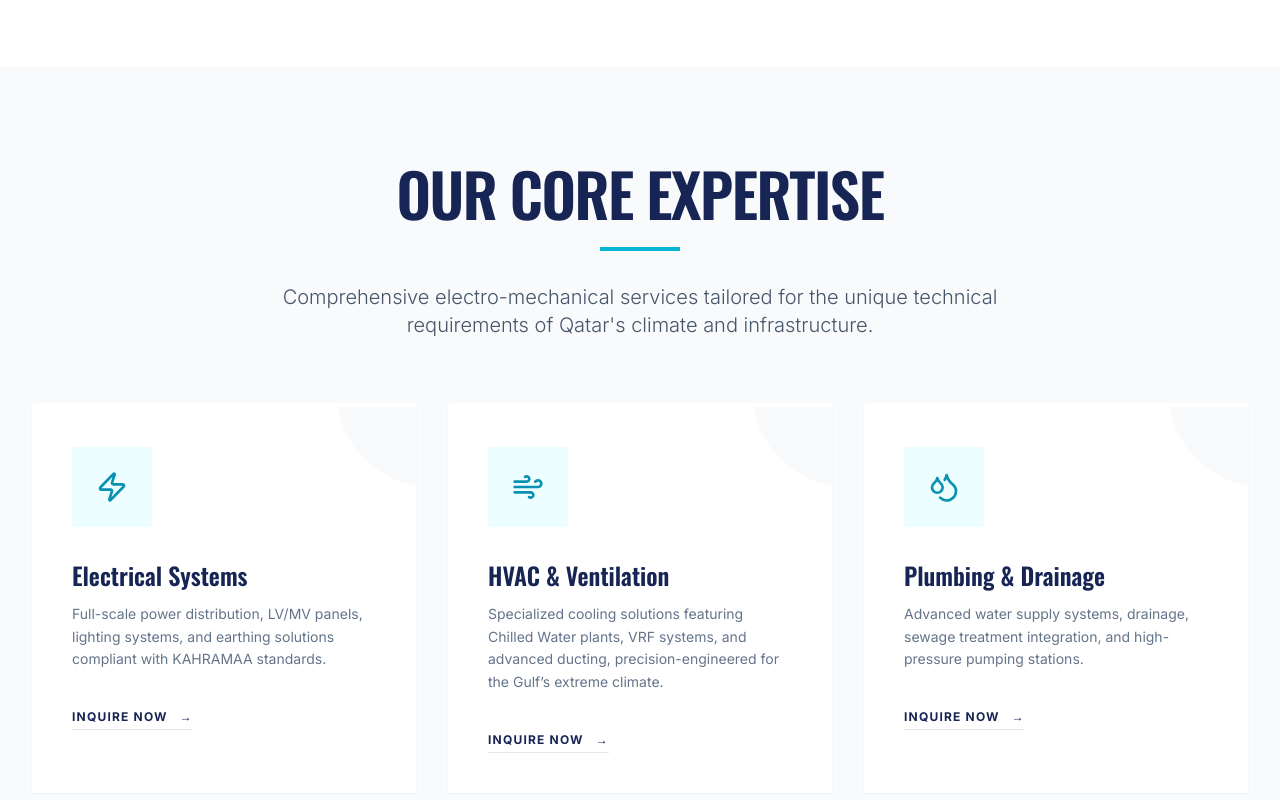
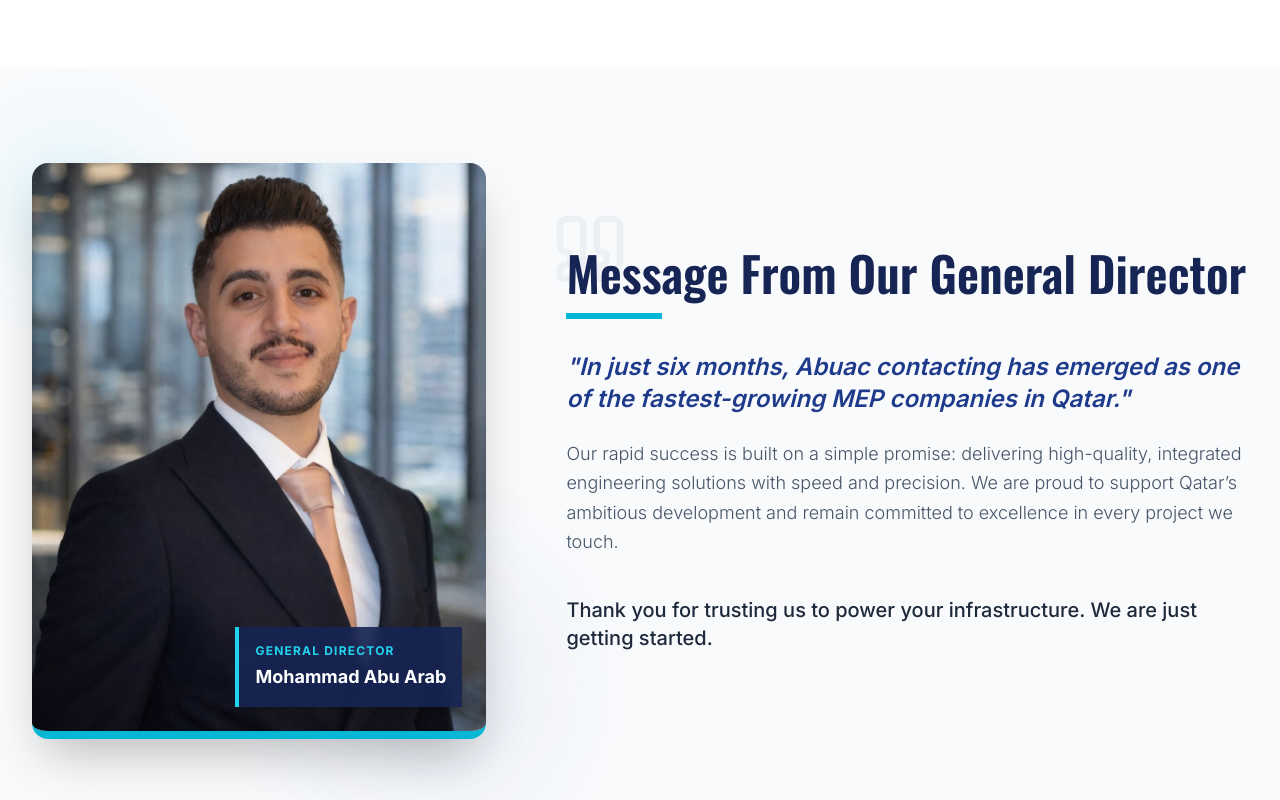
Before and after one commit to diabalsadi/abuarabwllm, a React (Vite) app: page / in a window 1280 px wide. Shown: the part 2080-2880 px from the top of the page. Built offline with nearby package versions, Linux system fonts and the light colour scheme.

Commit message:
feat: Add DirectorMessage component and integrate it into the BaseRoute.

```diff
--- /dev/null
+++ b/components/DirectorMessage.tsx
@@ -0,0 +1,77 @@
+
+import React from 'react';
+import { Quote } from 'lucide-react';
+import { useLanguage } from './LanguageContext';
+
+const DirectorMessage: React.FC = () => {
+    const { t, isRTL } = useLanguage();
+
+    return (
+        <section id="director-message" className="py-16 md:py-24 bg-slate-50 overflow-hidden">
+            <div className="max-w-7xl mx-auto px-4 sm:px-6 lg:px-8">
+                <div className={`flex flex-col lg:flex-row items-center gap-12 lg:gap-20 ${isRTL ? 'lg:flex-row-reverse' : ''}`}>
+
+                    {/* Director Image Block */}
+                    <div className="lg:w-2/5 w-full">
+                        <div className="relative group">
+                            {/* Decorative background elements */}
+                            <div className="absolute -top-6 -left-6 w-32 h-32 bg-cyan-500/10 rounded-full blur-2xl transition-all duration-500 group-hover:bg-cyan-500/20" />
+                            <div className="absolute -bottom-10 -right-10 w-48 h-48 bg-blue-900/10 rounded-full blur-3xl transition-all duration-500 group-hover:bg-blue-900/20" />
+
+                            {/* Image Container */}
+                            <div className="relative z-10 overflow-hidden rounded-2xl shadow-2xl border-b-8 border-cyan-500 transform transition-transform duration-500 group-hover:scale-[1.02]">
+                                <img
+                                    src="/ceo.jpeg"
+                                    alt="Mohammad Abu Arab - General Director"
+                                    className="w-full h-auto object-cover aspect-[4/5]"
+                                />
+
+                                {/* Floating Badge */}
+                                <div className={`absolute bottom-6 ${isRTL ? 'left-6' : 'right-6'} bg-blue-950 text-white p-4 shadow-xl border-s-4 border-cyan-400 backdrop-blur-sm bg-opacity-90`}>
+                                    <p className="text-xs uppercase tracking-widest font-bold text-cyan-400 mb-1">{t('director.role')}</p>
+                                    <p className="text-lg font-bold">{t('director.name')}</p>
+                                </div>
+                            </div>
+                        </div>
+                    </div>
+
+                    {/* Message Content Block */}
+                    <div className="lg:w-3/5 w-full">
+                        <div className="relative">
+                            {/* Large quote icon in background */}
+                            <div className={`absolute -top-10 ${isRTL ? '-right-4' : '-left-4'} text-slate-200 opacity-50`}>
+                                <Quote size={80} />
+                            </div>
+
+                            <div className="relative z-10">
+                                <h2 className="text-3xl md:text-5xl font-black text-blue-950 mb-8 leading-tight">
+                                    {t('director.title')}
+                                    <span className="block h-1.5 w-24 bg-cyan-500 mt-4" />
+                                </h2>
+
+                                <div className="space-y-6 text-slate-700">
+                                    <p className="text-xl md:text-2xl font-semibold leading-relaxed text-blue-900 italic">
+                                        "{t('director.message1')}"
+                                    </p>
+
+                                    <p className="text-lg leading-relaxed text-slate-600 font-light">
+                                        {t('director.message2')}
+                                    </p>
+
+                                    <div className="pt-4">
+                                        <p className="text-xl font-medium text-slate-800">
+                                            {t('director.message3')}
+                                        </p>
+                                    </div>
+                                </div>
+                            </div>
+                        </div>
+                    </div>
+
+                </div>
+            </div>
+        </section>
+    );
+};
+
+export default DirectorMessage;
--- a/constants.tsx
+++ b/constants.tsx
@@ -312,6 +312,14 @@
         subtitle: 'Join a team delivering high-impact MEP projects across Qatar. Explore opportunities in engineering, project delivery, and field operations. Send your CV to ',
         email: 'recruitment@abuac.com'
       }
+    },
+    director: {
+      title: 'Message From Our General Director',
+      message1: 'In just six months, Abuac contacting has emerged as one of the fastest-growing MEP companies in Qatar.',
+      message2: 'Our rapid success is built on a simple promise: delivering high-quality, integrated engineering solutions with speed and precision. We are proud to support Qatar’s ambitious development and remain committed to excellence in every project we touch.',
+      message3: 'Thank you for trusting us to power your infrastructure. We are just getting started.',
+      name: 'Mohammad Abu Arab',
+      role: 'General Director'
     }
   },
   ar: {
@@ -523,6 +531,14 @@
         subtitle: 'انضم إلى فريق يقدّم مشاريع ميكانيكية وكهربائية وصحية عالية التأثير في قطر. إكتشف الفرص المتاحة في الهندسة، تنفيذ المشاريع، والعمليات الميدانية. أرسل سيراتك الذاتية إلى  ',
         email: 'recruitment@abuac.com'
       }
+    },
+    director: {
+      title: 'رسالة المدير العام',
+      message1: 'في غضون ستة أشهر فقط، برزت شركة أبو عرب للمقاولات كواحدة من أسرع شركات MEP نمواً في قطر.',
+      message2: 'إن نجاحنا السريع مبني على وعد بسيط: تقديم حلول هندسية متكاملة عالية الجودة بسرعة ودقة. نحن فخورون بدعم التنمية الطموحة في قطر ونظل ملتزمين بالتميز في كل مشروع نقوم به.',
+      message3: 'شكراً لثقتكم بنا لتعزيز بنيتكم التحتية. نحن لا نزال في البداية.',
+      name: 'محمد أبو عرب',
+      role: 'المدير العام'
     }
   }
 };
--- a/routes/BaseRoute.tsx
+++ b/routes/BaseRoute.tsx
@@ -1,5 +1,6 @@
 import Hero from '../components/Hero';
 import About from '../components/About';
+import DirectorMessage from '../components/DirectorMessage';
 import Services from '../components/Services';
 import Clients from '../components/Clients';
 import Projects from '../components/Projects';
@@ -13,6 +14,7 @@
       <Hero />
       <Clients />
       <About />
+      <DirectorMessage />
       <Services />
       <Projects />
       <Contact />
```
Lines whose indentation alone changed are shown as unchanged.
